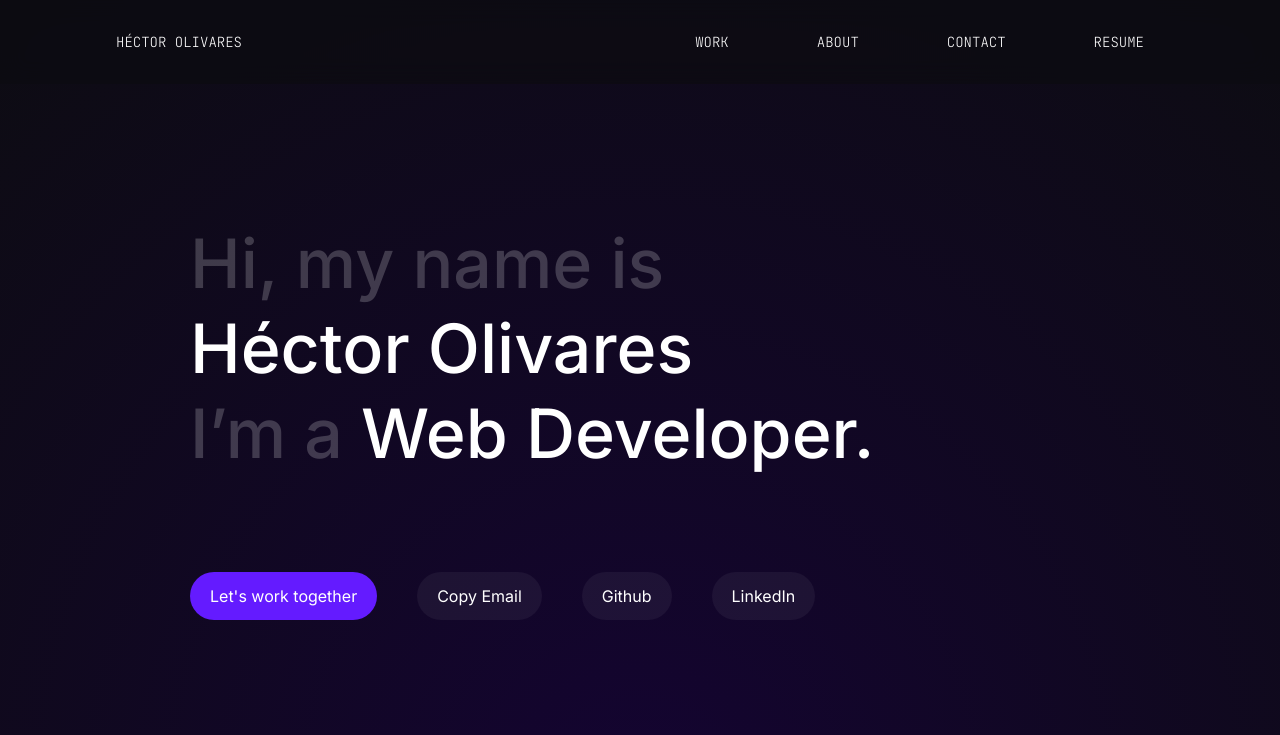
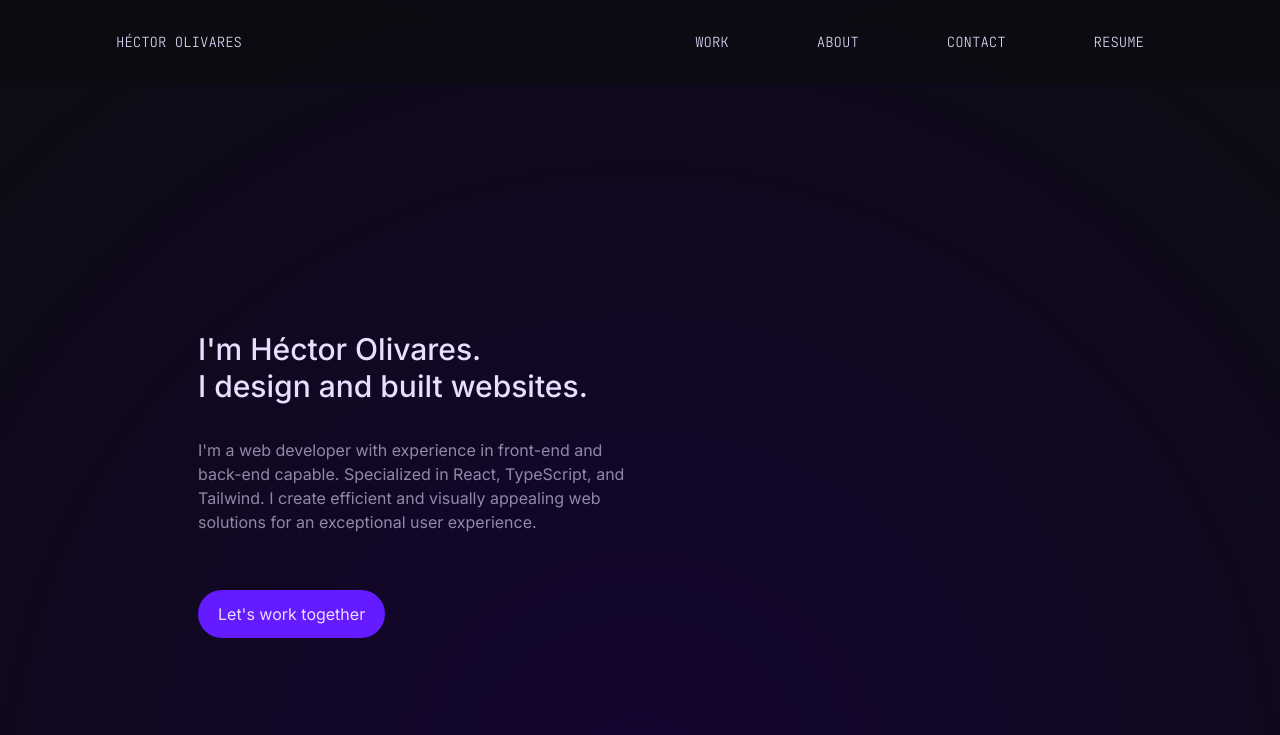
Before and after one commit to hectorolivares/V1, a React (Vite) app: page / in a window 1280 px wide. Shown: the top 735 px of the page. Built offline with nearby package versions, Linux system fonts and the light colour scheme.

Commit message:
website update

```diff
--- a/package.json
+++ b/package.json
@@ -10,9 +10,11 @@
     "preview": "vite preview"
   },
   "dependencies": {
+    "@emotion/react": "^11.11.1",
     "@reacticons/ionicons": "^7.1.0",
     "@types/react-scroll": "^1.8.7",
     "react": "^18.2.0",
+    "react-awesome-reveal": "^4.2.5",
     "react-dom": "^18.2.0",
     "react-scroll": "^1.8.9"
   },
--- a/src/components/Header.tsx
+++ b/src/components/Header.tsx
@@ -10,8 +10,8 @@ export const Header = () => {
         </h1>
 
         <nav>
-          <div className="flex justify-center text-center laptop:space-x-12 desktop:space-x-20">
-              <Link className='cursor-pointer hover:bg-my-lila py-2 px-5 rounded-full transition duration-200 ease-in-out' to="work" smooth={true} duration={700} offset={-160}>Work</Link>
+          <div className="group flex justify-center text-center laptop:space-x-12 desktop:space-x-20 group-hover:opacity-50">
+              <Link className='cursor-pointer hover:opacity-100 hover:bg-my-lila py-2 px-5 rounded-full transition duration-200 ease-in-out' to="work" smooth={true} duration={700} offset={-160}>Work</Link>
               <Link className='cursor-pointer hover:bg-my-lila py-2 px-5 rounded-full transition duration-200 ease-in-out' to="about" smooth={true} duration={700} offset={-100}>About</Link>
               <Link className='cursor-pointer hover:bg-my-lila py-2 px-5 rounded-full transition duration-200 ease-in-out' to="contact" smooth={true} duration={700}>Contact</Link>
               <a className='cursor-pointer hover:bg-my-lila py-2 px-5 rounded-full transition duration-200 ease-in-out' href="/HectorOlivaresCV.pdf" target="_blank">
--- a/src/components/TechCard.tsx
+++ b/src/components/TechCard.tsx
@@ -21,9 +21,9 @@ export const TechCard = ({
 
   return (
     <div
-      className="group bg-gray-800 bg-opacity-40 border border-gray-700 hover:border-my-lila border-opacity-40 w-full cursor-pointer rounded-2xl flex flex-col items-center justify-center p-4 space-y-5 transition duration-200 ease-in-out"
+      className="group bg-gray-800 bg-opacity-30 border border-gray-700 hover:border-my-lila border-opacity-30 w-full cursor-pointer rounded-2xl flex flex-col items-center justify-center p-4 space-y-5 transition duration-200 ease-in-out"
     >
-      <div className="bg-gray-800 bg-opacity-60 p-4 rounded-lg border border-gray-700 border-opacity-40 group-hover:scale-110 transition duration-200 ease-in-out">
+      <div className="bg-gray-800 bg-opacity-40 p-4 rounded-lg border border-gray-700 border-opacity-40 group-hover:scale-110 transition duration-200 ease-in-out">
         <img className="w-[38px]" src={`/${image}-icon.svg`} alt="" />
       </div>
 
--- a/src/components/WorkCard.tsx
+++ b/src/components/WorkCard.tsx
@@ -26,7 +26,7 @@ export const WorkCard = ({
   return (
     <div
       style={{ gridColumnStart: `${start}`, gridColumnEnd: `${end}`}}
-      className="group cursor-pointer rounded-2xl p-5 mb-20 laptop:mb-0 laptop:h-fit desktop:h-fit z-40 hover:-translate-y-2 bg-gray-800 border bg-opacity-40 border-gray-700 border-opacity-40 laptop:bg-opacity-0 hover:bg-opacity-40 laptop:border-opacity-0 hover:border-opacity-40 transition duration-300 ease-out"
+      className="group cursor-pointer rounded-2xl p-5 mb-20 laptop:mb-0 laptop:h-fit desktop:h-fit z-40 hover:-translate-y-2 bg-gray-800 border bg-opacity-30 border-gray-700 border-opacity-30 laptop:bg-opacity-0 hover:bg-opacity-30 laptop:border-opacity-0 hover:border-opacity-30 transition duration-300 ease-out"
     >
       <div
         className="laptop:h-[350px] desktop:h-[550px] aspect-square laptop:aspect-auto"
@@ -48,9 +48,9 @@ export const WorkCard = ({
         </div>
         <p className="opacity-50 font-light">{desc}</p>
       </div>
-      <button className={`${!code ? "hidden" : ""} mt-6 w-full laptop:w-fit`}>
+      <button className={`${!code ? "hidden" : "hidden laptop:inline"} mt-6 w-full laptop:w-fit`}>
         <a
-          className="laptop:opacity-50 group-hover:opacity-100 bg-slate-800 bg-opacity-40 flex items-center justify-center border border-gray-700 border-opacity-40 py-3 laptop:px-4 laptop:py-2 rounded-lg font-mono uppercase text-xs hover:bg-my-lila hover:border-my-lila transition duration-200 ease-in-out"
+          className="laptop:opacity-50 group-hover:opacity-100 bg-gray-800 bg-opacity-30 flex items-center justify-center border border-gray-700 border-opacity-30 py-3 laptop:px-4 laptop:py-2 rounded-lg font-mono uppercase text-xs hover:bg-my-lila hover:border-my-lila transition duration-200 ease-in-out"
           href={`${code}`}
           target="_blank"
         >
--- a/src/home.tsx
+++ b/src/home.tsx
@@ -5,6 +5,7 @@ import { useEffect, useState } from "react";
 import { HeaderMobile } from "./components/HeaderMobile";
 import { WorkCard } from "./components/WorkCard";
 import { TechCard } from "./components/TechCard";
+import { Fade, Slide } from "react-awesome-reveal";
 
 export const Home = () => {
   //* show and copy to clipboard
@@ -60,55 +61,31 @@ export const Home = () => {
         <IonIcon name="checkmark-circle" className="text-green-300 ml-2" />
       </div>
 
-      <main className="text-white m-auto w-full px-4 laptop:max-w-[932px] desktop:max-w-[1312px]">
+      <main className="text-white m-auto w-full px-6 laptop:max-w-[932px] desktop:max-w-[1312px] laptop:pt-[84px]">
         <section
           id="home"
-          className="w-full fade-in-section flex items-start justify-end mb-24 h-[600px] flex-col space-y-10 laptop:space-y-24 laptop:h-[620px] desktop:h-[880px]"
+          className="w-full flex items-start justify-center flex-col space-y-14 h-screen"
         >
-          <h2 className="text-3xl mobile:text-[36px] tablet:text-[62px] laptop:text-[68px] desktop:text-[94px] leading-tight font-medium align-baseline">
-            <span className="opacity-20 -z-10   ">Hi, my name is</span>
-            <br />
-            Héctor Olivares
-            <br />
-            <span className="opacity-20">I’m a</span> Web Developer.
+          <Fade cascade direction="up" damping={1}>
+            <div className="space-y-8">
+              <h2 className="text-3xl desktop:text-7xl  leading-tight font-medium align-baseline">
+                I'm Héctor Olivares.
+                <br />I design and built websites.
               </h2>
 
-          <div className="flex flex-col w-full laptop:flex-row desktop:mb-7 laptop:mb-5 space-y-5 laptop:space-y-0 space-x-0 laptop:space-x-10 text-sm laptop:text-base">
+              <p className="text-my-lila-light text-sm laptop:text-base laptop:w-1/2 opacity-60">
+                I'm a web developer with experience in front-end and back-end
+                capable. Specialized in React, TypeScript, and Tailwind. I
+                create efficient and visually appealing web solutions for an
+                exceptional user experience.
+              </p>
+            </div>
             <a className="" href="https://tally.so/r/3xjgRy">
-              <button className="w-full laptop:w-fit bg-my-lila rounded-full px-5 py-4 laptop:py-3 hover:scale-105 transition duration-200 ease-out">
+              <button className="w-full laptop:w-fit bg-my-lila text-sm laptop:text-base rounded-full px-5 py-4 laptop:py-3 hover:scale-110 transition duration-200 ease-out">
                 Let's work together
               </button>
             </a>
-            <button
-              className="bg-white w-full laptop:w-fit bg-opacity-5 rounded-full px-5 py-4 laptop:py-3 hover:bg-my-lila hover:bg-opacity-100 hover:scale-105 transition duration-200 ease-out"
-              onClick={() => {
-                enableLink();
-                setClipboardMessage(true);
-              }}
-            >
-              {/Mobi|Android/i.test(navigator.userAgent)
-                ? "Email"
-                : "Copy Email"}
-            </button>
-            <a
-              className=""
-              href="https://github.com/hectorolivares"
-              target="_blank"
-            >
-              <button className="bg-white w-full laptop:w-fit bg-opacity-5 rounded-full px-5 py-4 laptop:py-3 hover:bg-my-lila hover:bg-opacity-100 hover:scale-105 transition duration-200 ease-out">
-                Github
-              </button>
-            </a>
-            <a
-              className=""
-              href="https://www.linkedin.com/in/hectorolivaresn/"
-              target="_blank"
-            >
-              <button className="bg-white w-full laptop:w-fit bg-opacity-5 rounded-full px-5 py-4 laptop:py-3 hover:bg-my-lila hover:bg-opacity-100 hover:scale-105 transition duration-200 ease-out">
-                LinkedIn
-              </button>
-            </a>
-          </div>
+          </Fade>
         </section>
 
         <section
@@ -116,6 +93,7 @@ export const Home = () => {
           className="fade-in-section mb-40 laptop:grid laptop:grid-cols-2 laptop:gap-14 desktop:gap-20"
         >
           {data.map((item, index) => (
+            <Fade duration={1300} triggerOnce>
               <WorkCard
                 key={index}
                 title={item.title}
@@ -127,6 +105,7 @@ export const Home = () => {
                 start={item.start}
                 end={item.end}
               />
+            </Fade>
           ))}
         </section>
 
@@ -136,16 +115,17 @@ export const Home = () => {
           </h2>
 
           <div className=" mb-6 desktop:mb-0 laptop:space-y-32  ">
+            <Fade direction="up" triggerOnce cascade>
               <div className="flex items-center justify-center desktop:mb-14">
                 <p className="mb-14 text-lg laptop:text-xl font-normal leading-[2rem] laptop:leading-[2.5rem] desktop:mb-0 laptop:w-[75%]">
                   Hi, I am Héctor Olivares, a web developer with experience in
                   TypeScript, React, and Tailwind CSS. Also, I am proficient in
                   designing for web pages or applications. Currently, I am
                   studying Computer Engineering at UNAM. I am passionate about
-                programming and always strive to stay up-to-date with the latest
-                trends and technologies to improve my skills as a developer. I
-                consider myself a very committed worker and enjoy collaborating
-                with others to achieve common goals.
+                  programming and always strive to stay up-to-date with the
+                  latest trends and technologies to improve my skills as a
+                  developer. I consider myself a very committed worker and enjoy
+                  collaborating with others to achieve common goals.
                 </p>
               </div>
 
@@ -157,8 +137,8 @@ export const Home = () => {
                       <h5 className="text-lg font-medium">Education</h5>
                     </div>
                     <p className="laptop:ml-8 ">
-                    Universidad Nacional Autónoma de México (National Autonomous
-                    University of Mexico)
+                      Universidad Nacional Autónoma de México (National
+                      Autonomous University of Mexico)
                     </p>
                     <p className="font-light opacity-60 laptop:ml-8">
                       B.E. in Computer Engineering, with specialization in
@@ -195,6 +175,7 @@ export const Home = () => {
                   </div>
                 </div>
               </div>
+            </Fade>
           </div>
         </section>
 
@@ -205,12 +186,14 @@ export const Home = () => {
 
           <div className="grid grid-cols-2 gap-7 laptop:grid-cols-4 laptop:gap-10">
             {techData.map((item, index) => (
+              <Slide direction="up" triggerOnce>
                 <TechCard
                   key={index}
                   name={item.name}
                   type={item.type}
                   image={item.image}
                 />
+              </Slide>
             ))}
           </div>
 
@@ -224,9 +207,10 @@ export const Home = () => {
           </div>
         </section>
 
+        <Fade direction="up" duration={1400} triggerOnce>
           <section
             id="contact"
-          className="bg-gray-800 bg-opacity-40 border border-gray-700 py-20 rounded-2xl m-auto laptop:py-24 desktop:py-20 px-10"
+            className="bg-gray-800 bg-opacity-30 border border-opacity-30 border-gray-700 py-20 rounded-2xl m-auto laptop:py-24 desktop:py-20 px-10"
           >
             <div className="flex flex-col justify-center items-center space-y-10 laptop:flex-row laptop:justify-between laptop:space-y-0">
               <h2 className="text-3xl">Get in touch</h2>
@@ -254,6 +238,7 @@ export const Home = () => {
               </div>
             </div>
           </section>
+        </Fade>
       </main>
       <Footer />
     </>
--- a/tailwind.config.js
+++ b/tailwind.config.js
@@ -1,7 +1,6 @@
 /** @type {import('tailwindcss').Config} */
 export default {
   content: [
-    "./src/components/**/*.{html,js}",
     "./index.html",
     "./src/**/*.{js,ts,jsx,tsx}",
   ],
@@ -13,6 +12,8 @@ export default {
     extend: {
       colors: {
         'my-lila': '#641BFF',
+        'my-lila-light': '#e9deff',
+        'white': '#e9deff',
         'my-bg': '#0D0C12',
       },
       keyframes: {
```
Also changed, not shown: src/components/Footer.tsx (+26 -2 lines), 1 other file (tests, documents, lock files or other folders). Lines whose indentation alone changed are shown as unchanged.
